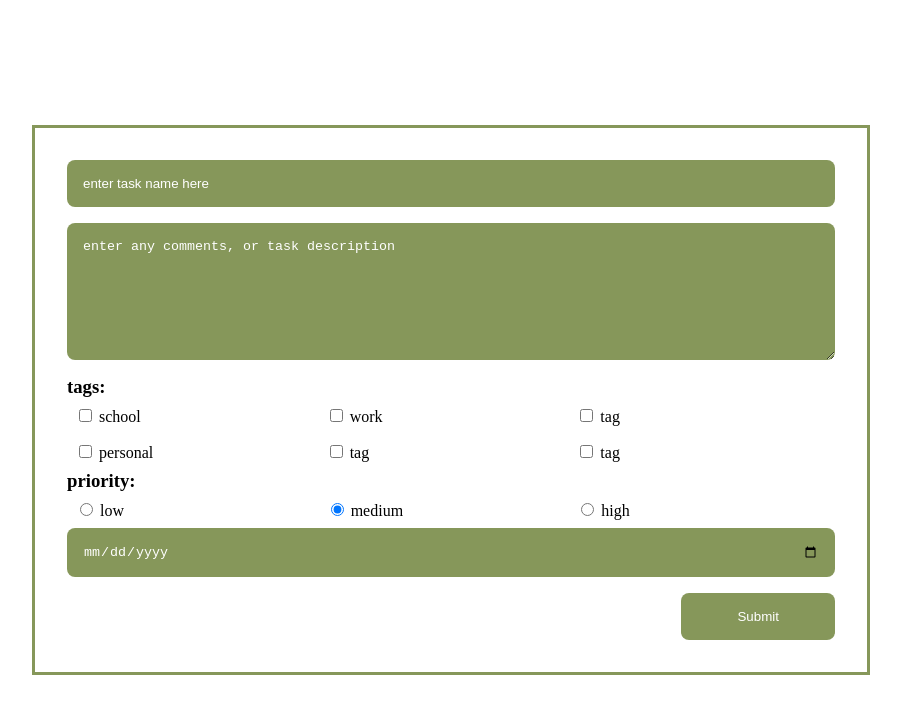
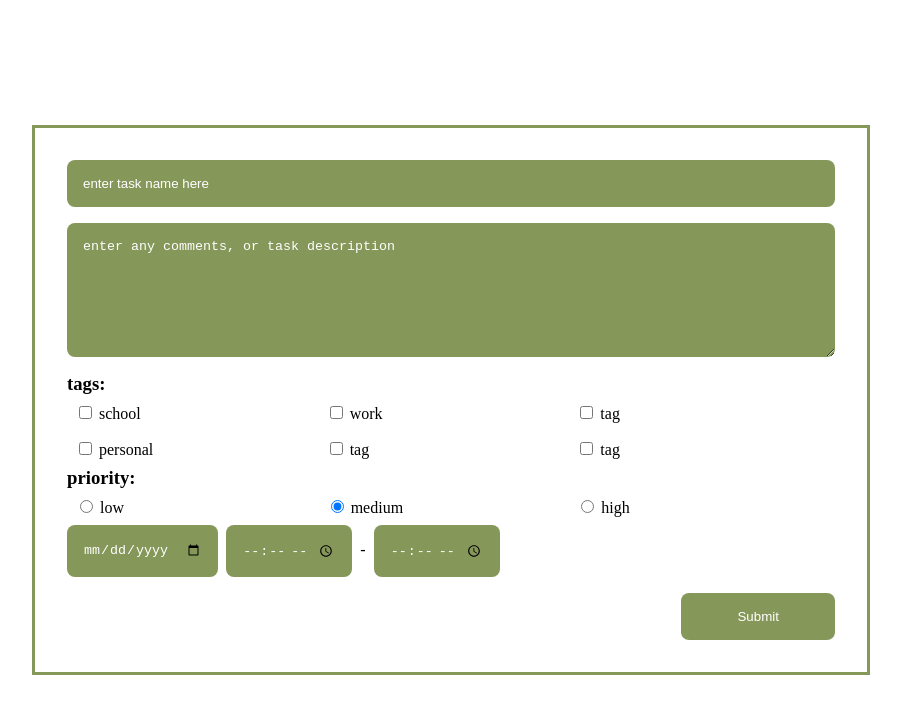
Before and after one commit to Sakidoe/ECS162-Final-Project, a Svelte app in the folder Final Project/app/frontend/: page / in a window 1280 px wide. Shown: the top 714 px of the page, without its empty margins (189-1090 px from the left). Built offline with nearby package versions, Linux system fonts and the light colour scheme.

Commit message:
added start/end time

```diff
--- a/Final Project/app/frontend/src/task.svelte
+++ b/Final Project/app/frontend/src/task.svelte
@@ -152,6 +152,17 @@
         color: white;
         cursor: pointer;
     }
+
+    .timeContainer {
+        display:flex;
+        flex-direction: row;
+        width: 50%;
+    }
+    #timeStart, #timeEnd {
+        width: 50%;
+        margin-right: 8px;
+        margin-left: 8px;
+    }
 </style>
 
 <main>
@@ -239,6 +250,7 @@
                 </div>
             {/each}
         </div>
+        <div class="timeContainer">
             <input
                 class="inputBox"
                 type="date"
@@ -246,6 +258,24 @@
                 bind:value={taskDate}
                 required
             />
+            <input
+                class="inputBox"
+                id = "timeStart"
+                type="time"
+                placeholder="enter start time here"
+                bind:value={taskStartTime}
+                required
+            />
+            <p>-</p>
+            <input
+                class="inputBox"
+                id = "timeEnd"
+                type="time"
+                placeholder="enter end time here"
+                bind:value={taskEndTime}
+                required
+            />
+        </div>
         <div class="buttonContainer">
             <button
                 class="submitButton"
```
Lines whose indentation alone changed are shown as unchanged.
